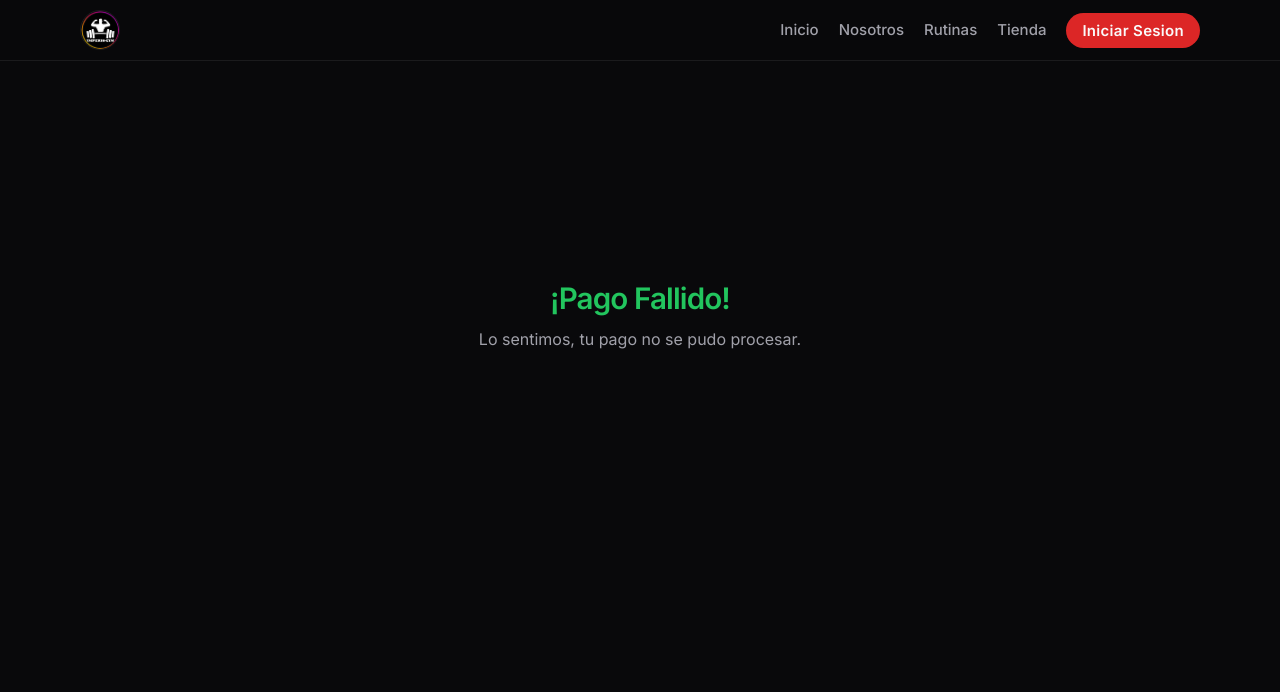
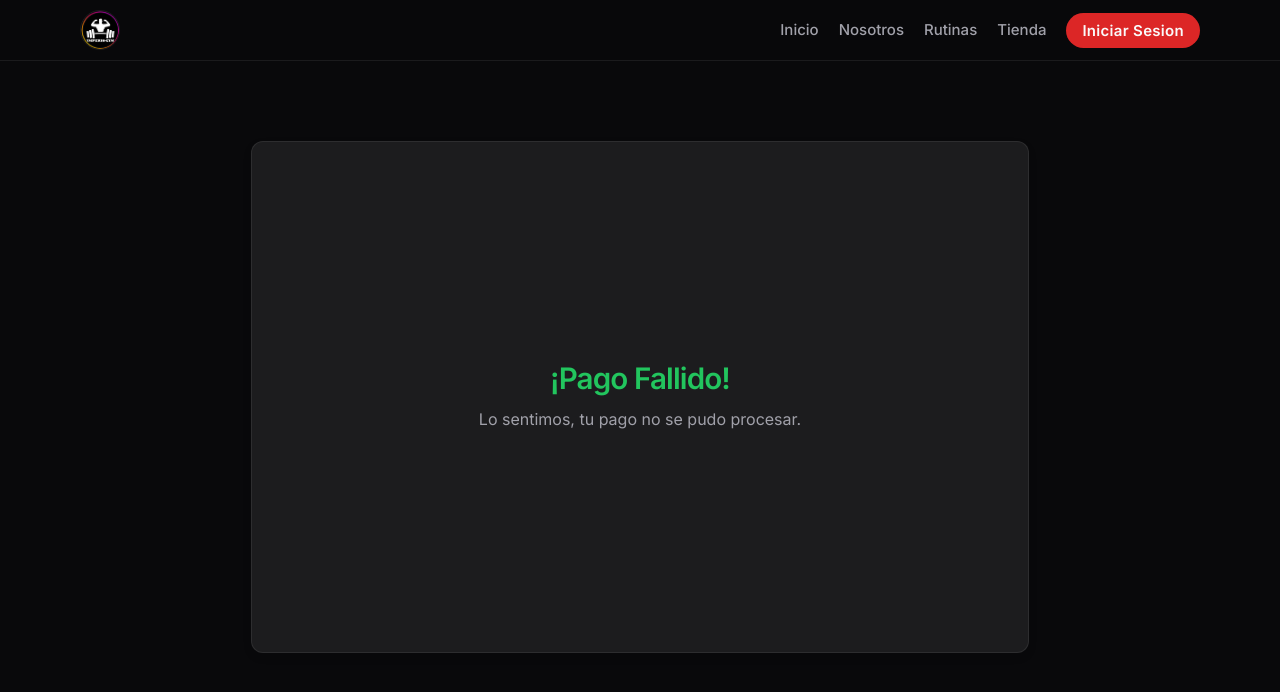
Before and after one commit to MateoBaute/imperio-gym, a React (Vite) app: page /Failure in a window 1280 px wide. Shown: the top 692 px of the page. Built offline with nearby package versions, Linux system fonts and the light colour scheme.

Commit message:
retoques front

```diff
--- a/src/components/stylesComponents.css
+++ b/src/components/stylesComponents.css
@@ -936,6 +936,7 @@ header {
 }
 
 #agregarProd {
+  padding: 2rem;
   display: flex;
   justify-content: center;
   width: 100%;
@@ -943,27 +944,6 @@ header {
   margin-bottom: 0.5rem;
 }
 
-/* Success pages */
-.success-container h1 {
-  color: #22c55e;
-  text-align: center;
-}
-
-.success-container {
-  display: flex;
-  flex-direction: column;
-  align-items: center;
-  justify-content: center;
-  min-height: 60vh;
-  background-color: transparent;
-}
-
-.success-container p {
-  font-size: 1rem;
-  color: var(--text-muted, #a1a1aa);
-  margin-top: 0.75rem;
-  text-align: center;
-}
 
 /* Nota: párrafos globales en modales / success */
 .modalLogin p,
--- a/src/components/success.css
+++ b/src/components/success.css
@@ -5,6 +5,11 @@
 }
 
 .success-container {
+  background-color: var(--border);
+  margin: 5rem  auto;
+  border-radius: var(--radius-lg);
+  border: 1px solid var(--border);
+  box-shadow: 0 0.25rem 0.5rem rgba(0, 0, 0, 0.1);
   display: flex;
   flex-direction: column;
   align-items: center;
@@ -13,8 +18,7 @@
   padding: max(2rem, env(safe-area-inset-top)) max(1rem, env(safe-area-inset-right))
     max(2rem, env(safe-area-inset-bottom)) max(1rem, env(safe-area-inset-left));
   box-sizing: border-box;
-  width: 100%;
-  max-width: 100%;
+  width: 70%;
 }
 
 .success-container p {
```
